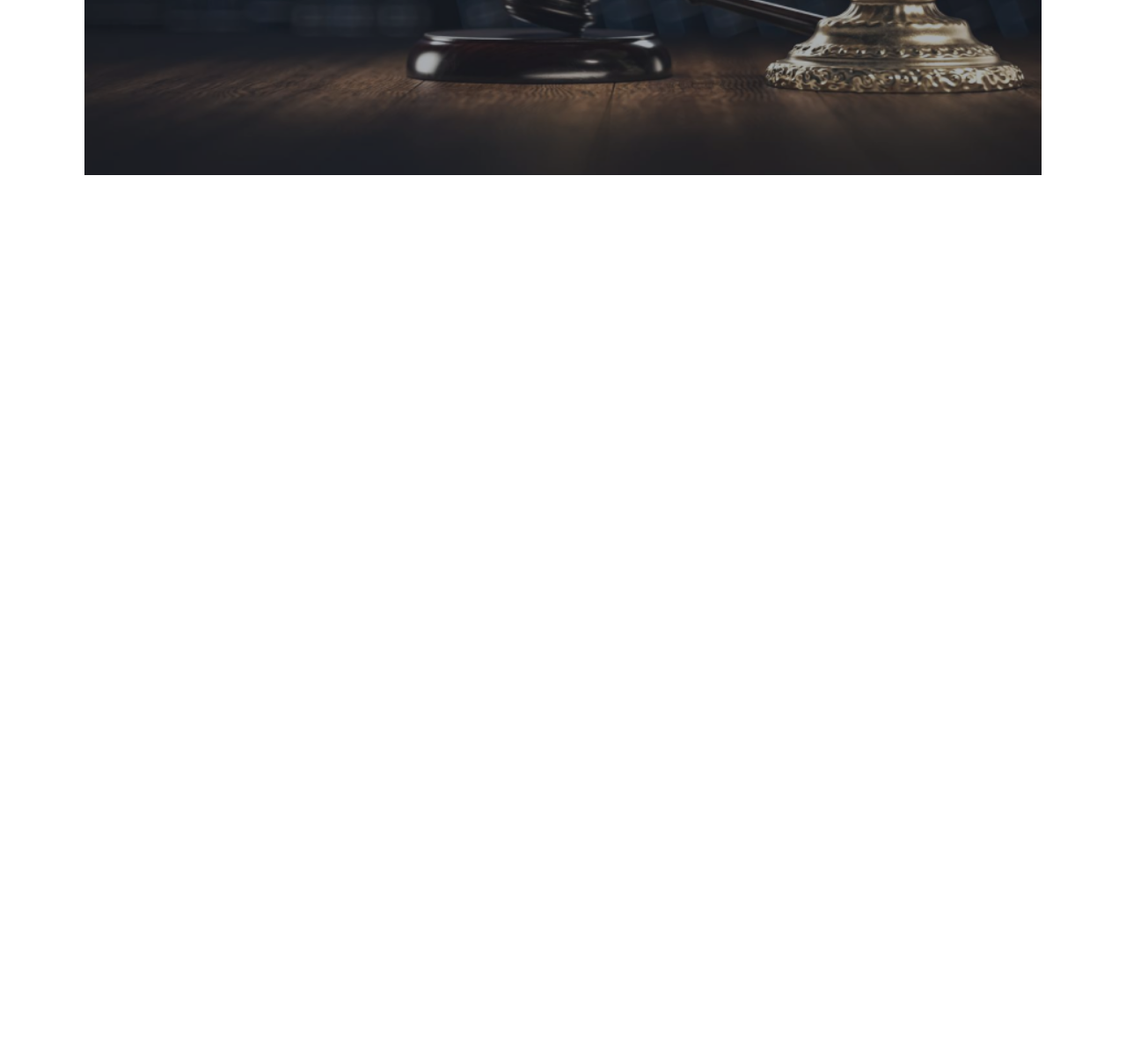
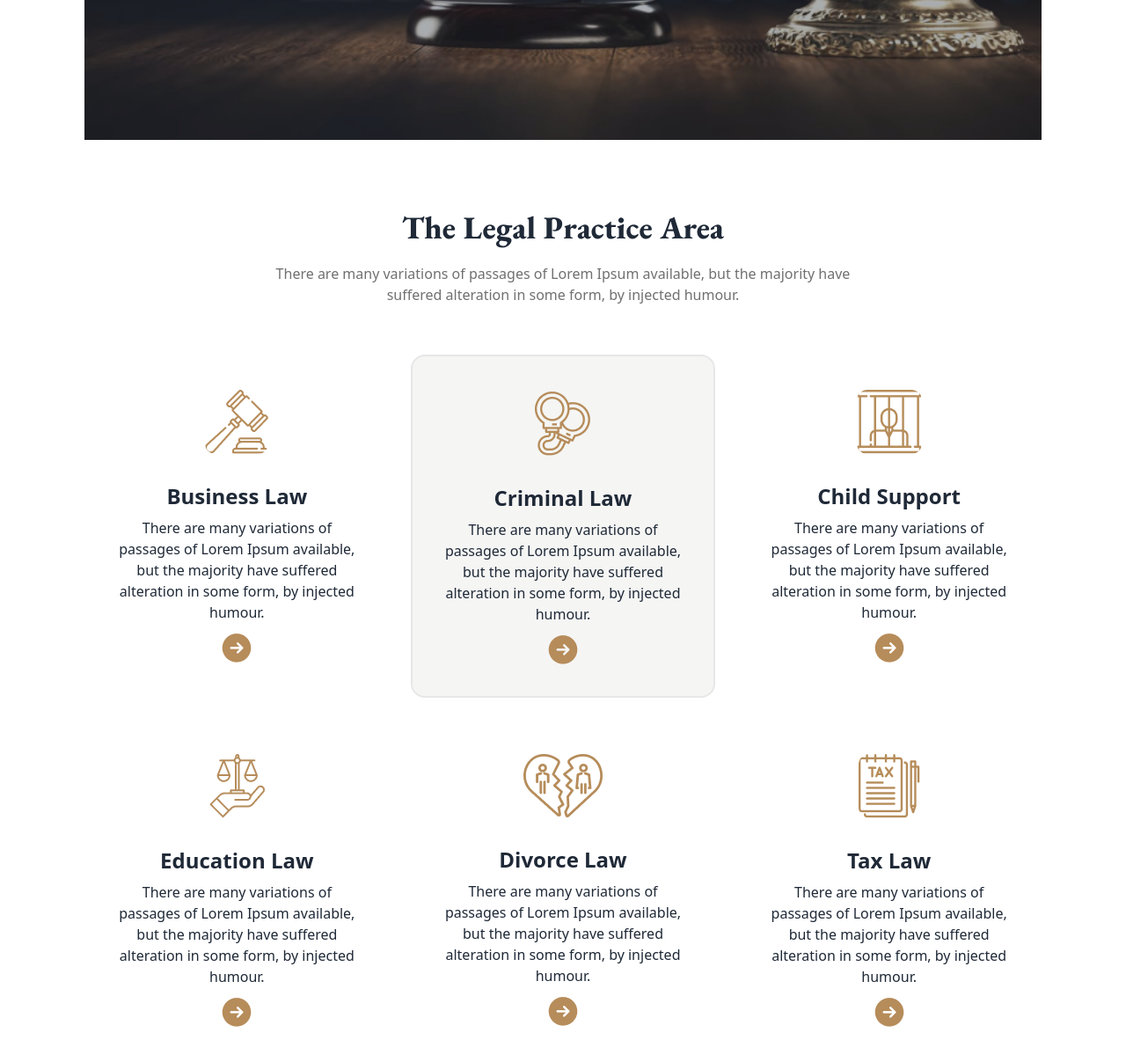
Before and after one commit to Foyez-Ahamed/legal-solution, a plain HTML site: page index.html in a window 1280 px wide. Shown: the part 703-1910 px from the top of the page at 88% size. Before the commit the page ends 962 px from the top, so only its background shows below. Drawn offline with nearby package versions, Linux system fonts and the light colour scheme.

Commit message:
the legal practice area section added

```diff
--- a/index.html
+++ b/index.html
@@ -52,13 +52,15 @@
    <!-- header section start here -->
    <header>
     <!-- navbar section -->
-    <section class="max-w-screen-xl mx-auto px-4 md:px-16 lg:px-24 py-5 my-10">
+    <section class="max-w-screen-xl mx-auto px-4 md:px-16 lg:px-24 py-5">
 
         <div class="navbar bg-base-100">
             <div class="navbar-start">
               <div class="dropdown">
                 <label tabindex="0" class="btn btn-ghost lg:hidden">
-                  <svg xmlns="http://www.w3.org/2000/svg" class="h-5 w-5" fill="none" viewBox="0 0 24 24" stroke="currentColor"><path stroke-linecap="round" stroke-linejoin="round" stroke-width="2" d="M4 6h16M4 12h8m-8 6h16" /></svg>
+                  <svg xmlns="http://www.w3.org/2000/svg" class="h-8 w-8 text-black" fill="none" viewBox="0 0 24 24" strokeWidth={1.5} stroke="currentColor" className="w-6 h-6">
+                    <path strokeLinecap="round" strokeLinejoin="round" d="M3.75 6.75h16.5M3.75 12h16.5m-16.5 5.25h16.5" />
+                  </svg>
                 </label>
                 <ul tabindex="0" class="menu menu-sm dropdown-content mt-3 z-[1] p-2 text-base text-[#707070] font-poppins shadow bg-base-100 rounded-box w-52">
                   <li><a>Home</a></li>
@@ -68,7 +70,7 @@
                   <li><a>Contact Us <i class="fa-solid fa-chevron-right"></i></a></li>
                 </ul>
               </div>
-              <a class="text-xl cursor-pointer"><img src="./images/logo2.png" alt="" class="w-20 md:w-30 lg:w-40"></a>
+              <a class="text-xl cursor-pointer"><img src="./images/logo2.png" alt="" class="w-40 md:w-40 lg:w-40"></a>
             </div>
             <div class="navbar-center hidden lg:flex">
               <ul class="menu menu-horizontal text-[#707070] text-base font-poppins px-1">
@@ -81,7 +83,7 @@
             </div>
 
             <div class="navbar-end">
-              <a class=" btn hover:text-black bg-primary-color text-xs font-extrabold font-poppins text-white">Free Consultation</a>
+              <a class=" py-3 px-4 rounded-lg hover:text-black hover:bg-transparent bg-primary-color text-xs font-extrabold font-poppins text-white">Free Consultation</a>
             </div>
           </div>
 
@@ -100,7 +102,7 @@
 
             <div class="mt-10">
               <input type="text" placeholder="Search your services" class="input input-bordered w-40 lg:w-full max-w-xs"/>
-            <button class="btn bg-primary-color border-none text-white font-semibold text-poppins">Search</button>
+            <button class="btn bg-primary-color border-none text-white font-semibold text-poppins ml-4">Search</button>
             </div>
           </div>
         </div>
@@ -112,7 +114,109 @@
 
    <!-- main section start here -->
    <main>
+   <!-- the legal practice section -->
+    <section class="max-w-screen-xl mx-auto px-8 md:px-16 lg:px-24 py-5 my-5 lg:my-10">
 
+     <!-- heading -->
+
+     <div class="text-center">
+     <h1 class="text-2xl lg:text-4xl font-extrabold font-eb-garmond">The Legal Practice Area</h1>
+     <p class="mt-5 text-[#707070]">There are many variations of passages of Lorem Ipsum available, but the majority have <br> suffered alteration in some form, by injected humour.</p>
+     </div>
+
+     <!-- cards -->
+     <div class="mt-14 grid gap-6 grid-cols-1 md:grid-cols-2 lg:grid-cols-3">
+
+      <!-- card one -->
+      <div>
+        <div class="card">
+          <figure class="px-10 pt-10">
+            <img src="./images/business.png" alt="Shoes" class="rounded-xl" />
+          </figure>
+          <div class="card-body items-center text-center">
+            <h2 class="text-2xl font-bold">Business Law</h2>
+            <p>There are many variations of passages of Lorem Ipsum available, but the majority have suffered alteration in some form, by injected humour.</p>
+            <a href="#"><img src="./images/Frame.png" alt=""></a>
+          </div>
+        </div>
+      </div>
+
+      <!-- card two -->
+      <div>
+        <div class="card border-2 bg-stone-100 border-[#E7E7E7]">
+          <figure class="px-10 pt-10">
+            <img src="./images/criminal.png" alt="Shoes" class="rounded-xl" />
+          </figure>
+          <div class="card-body items-center text-center">
+            <h2 class="text-2xl font-bold">Criminal Law</h2>
+            <p>There are many variations of passages of Lorem Ipsum available, but the majority have suffered alteration in some form, by injected humour.</p>
+            <a href="#"><img src="./images/Frame.png" alt=""></a>
+          </div>
+        </div>
+      </div>
+
+      <!-- card three -->
+      <div>
+        <div class="card">
+          <figure class="px-10 pt-10">
+            <img src="./images/child.png" alt="Shoes" class="rounded-xl" />
+          </figure>
+          <div class="card-body items-center text-center">
+            <h2 class="text-2xl font-bold">Child Support</h2>
+            <p>There are many variations of passages of Lorem Ipsum available, but the majority have suffered alteration in some form, by injected humour.</p>
+            <a href="#"><img src="./images/Frame.png" alt=""></a>
+          </div>
+        </div>
+      </div>
+
+      <!-- card four -->
+      <div>
+        <div class="card">
+          <figure class="px-10 pt-10">
+            <img src="./images/education.png" alt="Shoes" class="rounded-xl" />
+          </figure>
+          <div class="card-body items-center text-center">
+            <h2 class="text-2xl font-bold">Education Law</h2>
+            <p>There are many variations of passages of Lorem Ipsum available, but the majority have suffered alteration in some form, by injected humour.</p>
+            <a href="#"><img src="./images/Frame.png" alt=""></a>
+          </div>
+        </div>
+      </div>
+
+      <!-- card five -->
+      <div>
+        <div class="card">
+          <figure class="px-10 pt-10">
+            <img src="./images/divorce.png" alt="Shoes" class="rounded-xl" />
+          </figure>
+          <div class="card-body items-center text-center">
+            <h2 class="text-2xl font-bold">Divorce Law</h2>
+            <p>There are many variations of passages of Lorem Ipsum available, but the majority have suffered alteration in some form, by injected humour.</p>
+            <a href="#"><img src="./images/Frame.png" alt=""></a>
+          </div>
+        </div>
+      </div>
+
+
+      <!-- card six -->
+      <div>
+        <div class="card">
+          <figure class="px-10 pt-10">
+            <img src="./images/tax.png" alt="Shoes" class="rounded-xl" />
+          </figure>
+          <div class="card-body items-center text-center">
+            <h2 class="text-2xl font-bold">Tax Law</h2>
+            <p>There are many variations of passages of Lorem Ipsum available, but the majority have suffered alteration in some form, by injected humour.</p>
+            <a href="#"><img src="./images/Frame.png" alt=""></a>
+          </div>
+        </div>
+      </div>
+
+     </div>
+     <!-- card end -->
+
+    </section>
+    <!-- the legal practice section -->
    </main>
    <!-- main section end here -->
 
```
